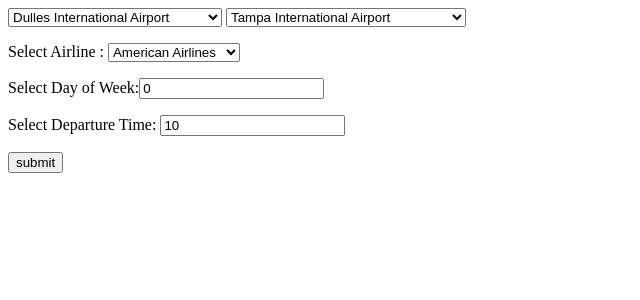
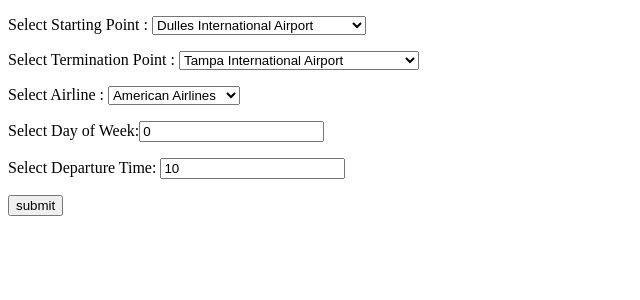
Before and after one commit to anuragsri01/Flight_delay_trace, a Flask app: page / in a window 1280 px wide. Shown: the top 300 px of the page, without its empty margins (0-640 px from the left). Run offline with Flask 2, Linux system fonts and the light colour scheme.

Commit message:
Update home.html

```diff
--- a/templates/home.html
+++ b/templates/home.html
@@ -4,6 +4,7 @@
 <body>
 
 <form action = "/getdelay" method="POST">
+        <p> Select Starting Point :
 	<select name="origin">
                 <option value="IAD">Dulles International Airport</option>
 		<option value="IND">Indianapolis International Airport</option>
@@ -11,6 +12,7 @@
 		<option value="JAN">Jackson–Medgar Wiley Evers</option>
 		<option value="JAX">Jacksonville International Airport</option>
         </select>
+        <p> Select Termination Point :
 	<select name="dest">
                 <option value="TPA">Tampa International Airport</option>
 		<option value="LAS">McCarran International Airport</option>
```
